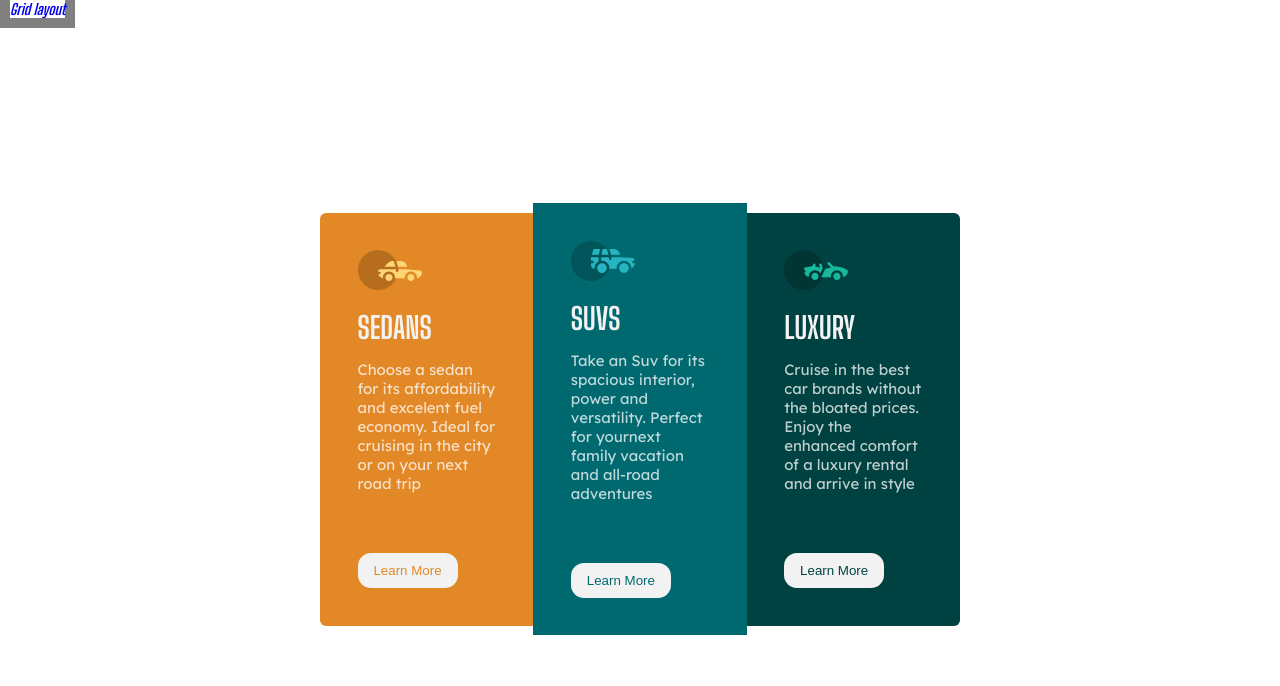
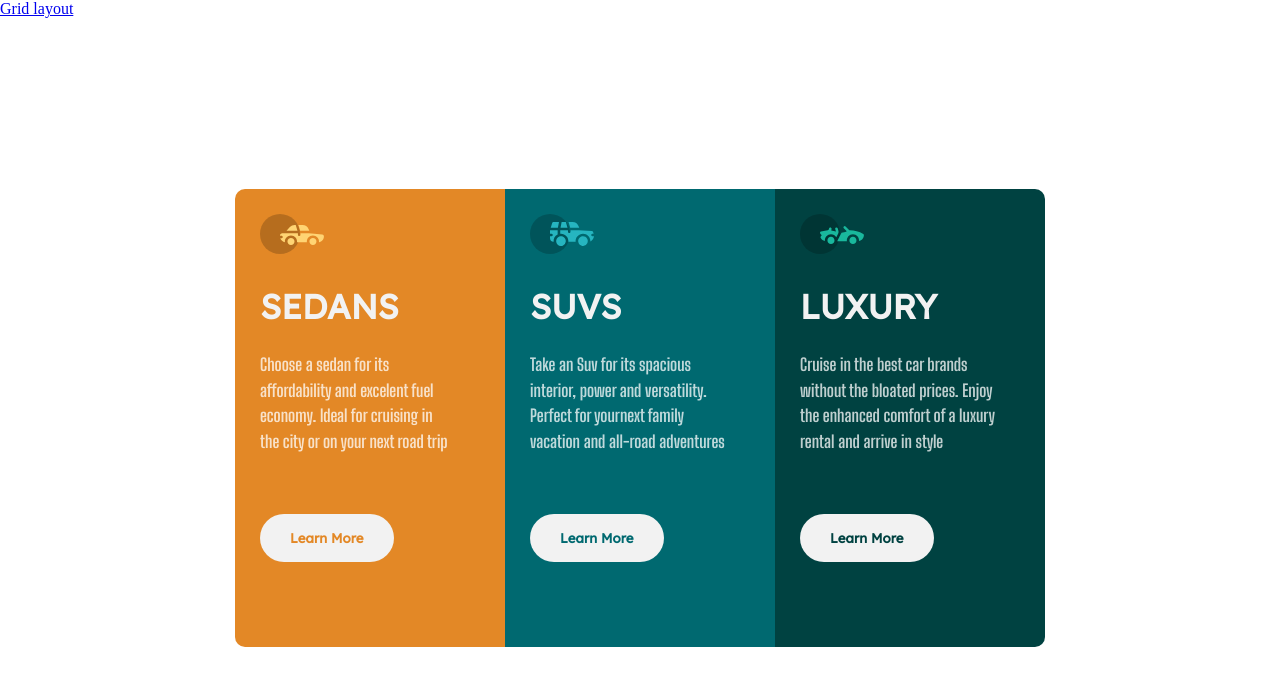
Before and after one commit to Ig-Matrix/CSS_Flexbox_-_grid_design-ZURI, a plain HTML site: page index.html in a window 1280 px wide. Drawn offline with Linux system fonts and the light colour scheme.

Commit message:
Modified first commit

```diff
--- a/flex.css
+++ b/flex.css
@@ -6,64 +6,64 @@
     box-sizing: border-box;
 }
 
-body{
-    font-size: 15px;
-}
-a{
-    font-family:'Big Shoulders Display', cursive;
-    font-style: italic;
-    text-decoration: none;
-    border:10px solid grey;
-
+main{
+    line-height: 1.5;
+    font-size: 17px;
+    width: 100%;
+    min-height: 100vh;
+    display: flex;
+    justify-content: center;
+    align-content: center;
 }
 .container{
     display: flex;
     justify-content: center;
     align-items: center;
-    width: 50%;
-    height: 100vh;
-    margin: auto;
+    width: 100%;
+    max-width: 1440px;
+    flex-flow: wrap;
 }
-
-.container div h1{
-    font-family:'Big Shoulders Display', cursive;
-    font-weight: 700px;
-    color: hsl(0, 0%, 95%);
-    margin: 15px 0 15px 0;
-}
-.container div{
-    width: fit-content;
-    padding: 2.5em;
-}
-.container div p{
-    font-family: 'Lexend Deca', sans-serif;
-    font-weight: 400;
-    color: hsla(0, 0%, 100%, 0.75);
-}
-.box1{
-    border-top-left-radius: 6px;
-    border-bottom-left-radius: 6px;
-}
-.box3{
-    border-top-right-radius:6px;
-    border-bottom-right-radius: 6px;
+.box{
+    width: 270px;
+    padding: 15px;
+    min-height: 400px;
 }
 .box1{
     background-color: hsl(31, 77%, 52%);
+    border-top-left-radius: 10px;
+    border-bottom-left-radius:10px;
 }
 .box2{
     background-color:  hsl(184, 100%, 22%);
 }
 .box3{
     background-color: hsl(179, 100%, 13%);
+    border-top-right-radius: 10px;
+    border-bottom-right-radius:10px;
 }
-.button1, .button2, .button3{
+.content{
+    padding: 10px;
+}
+.content h1{
+    color: hsl(0, 0%, 95%);
+    font-family: 'Lexend Deca', sans-serif;
+    font-weight: 700;
+    margin: 20px 0 20px 0;
+}
+.content p{
+    margin-right: 25px;
+    color: hsla(0, 0%, 100%, 0.75) ;
+    font-family:'Big Shoulders Display', cursive;
+}
+.button{
+    margin: 60px 0;
+    padding: 16px 30px;
+    border-radius: 30px;
+    border-style: none;
+    cursor: pointer;
     background-color: hsl(0, 0%, 95%);
-    width: 100px;
-    height: 35px;
-    border-radius: 13px;
-    border-style: none;
-    margin: 60px 0 0px 0;
+    font-family: 'Lexend Deca', sans-serif;
+    font-weight: 700;
 }
 .button1{
     color: hsl(31, 77%, 52%);
@@ -74,17 +74,24 @@ a{
 .button3{
     color: hsl(179, 100%, 13%);
 }
+.button:hover{
+    background-color: inherit;
+    border: 2px solid white;
+    color: white;
+    transition: 0.4s;
+}
 
-.button1:active, .button2:active, .button3:active {
-    background-color: inherit;
-    color: white;
-    border: 2px solid white;
-
-}
-@media only screen and (max-width:550px) {
+@media only screen and (max-width:600px) {
     .container{
         display: flex;
         flex-direction: column;
     }
-
+    .box1{
+        border-top-left-radius: 0;
+        border-bottom-left-radius:0;
+    }
+    .box3{
+        border-top-right-radius:0;
+        border-bottom-right-radius:0;
+    }
 }
--- a/index.html
+++ b/index.html
@@ -9,34 +9,42 @@
   </head>
   <body>
     <header><a href="grid.html">Grid layout</a></header>
+    <main>
       <div class="container">
-      <div class="box1">
+        <div class="box box1">
+          <div class="content">
             <img src="icon-sedans.svg" alt="Sedan cars" />
             <h1>SEDANS</h1>
             <p>
-          Choose a sedan for its affordability and excelent fuel economy. Ideal
-          for cruising in the city or on your next road trip
+              Choose a sedan for its affordability and excelent fuel economy.
+              Ideal for cruising in the city or on your next road trip
             </p>
-        <button class="button1">Learn More</button>
+            <button class="button button1">Learn More</button>
           </div>
-      <div class="box2">
+        </div>
+        <div class="box box2">
+          <div class="content">
             <img src="icon-suvs.svg" alt="SUV cars" />
             <h1>SUVS</h1>
             <p>
-          Take an Suv for its spacious interior, power and versatility. Perfect
-          for yournext family vacation and all-road adventures
+              Take an Suv for its spacious interior, power and versatility.
+              Perfect for yournext family vacation and all-road adventures
             </p>
-        <button class="button2">Learn More</button>
+            <button class="button button2">Learn More</button>
           </div>
-      <div class="box3">
+        </div>
+        <div class="box box3">
+          <div class="content">
             <img src="icon-luxury.svg" alt="Luxury cars" />
             <h1>LUXURY</h1>
             <p>
-          Cruise in the best car brands without the bloated prices. Enjoy the
-          enhanced comfort of a luxury rental and arrive in style
+              Cruise in the best car brands without the bloated prices. Enjoy
+              the enhanced comfort of a luxury rental and arrive in style
             </p>
-        <button class="button3">Learn More</button>
+            <button class="button button3">Learn More</button>
           </div>
         </div>
+      </div>
+    </main>
   </body>
 </html>
```
Lines whose indentation alone changed are shown as unchanged.
